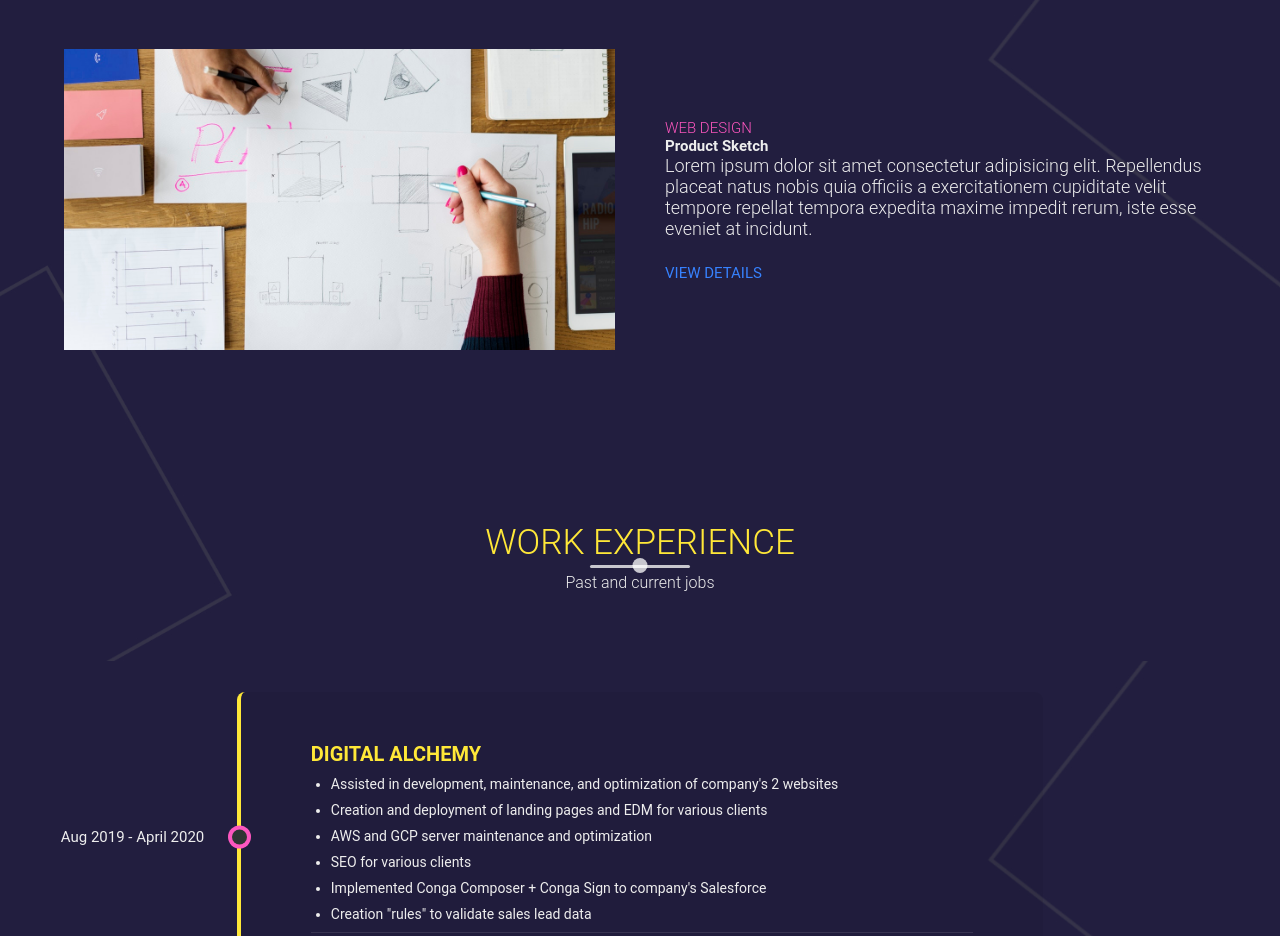
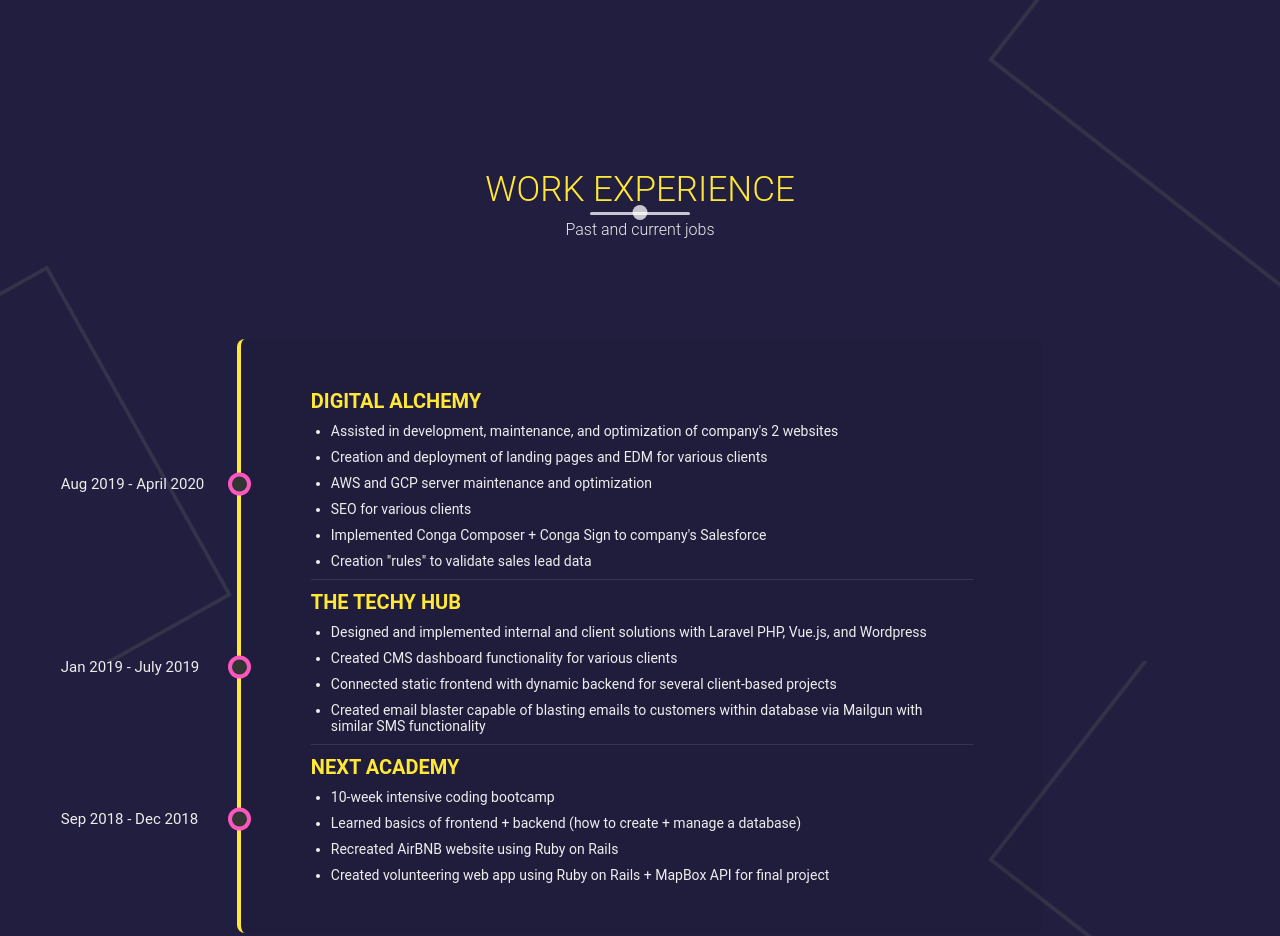
Before and after one commit to Yosaton/Portfolio-Website, a plain HTML site: page index.html in a window 1280 px wide. Shown: the part 3339-4275 px from the top of the page. Drawn offline with nearby package versions, Linux system fonts and the light colour scheme; a web font is replaced by a local one.

Commit message:
comment out dummy project

```diff
--- a/index.html
+++ b/index.html
@@ -135,7 +135,7 @@
                     </a>
                 </div>
             </div>
-            <div class="portfolio-item">
+            <!-- <div class="portfolio-item">
                 <div class="portfolio-img has-margin-right" data-aos="fade-right" data-aos-delay="1500">
                     <img src="images/portitem3.jpeg" alt="">
                 </div>
@@ -145,7 +145,7 @@
                     <p>Lorem ipsum dolor sit amet consectetur adipisicing elit. Repellendus placeat natus nobis quia officiis a exercitationem cupiditate velit tempore repellat tempora expedita maxime impedit rerum, iste esse eveniet at incidunt.</p>
                     <a href="#" class="cta">View Details</a>
                 </div>
-            </div>
+            </div> -->
         </div>
     </section>
 
```
